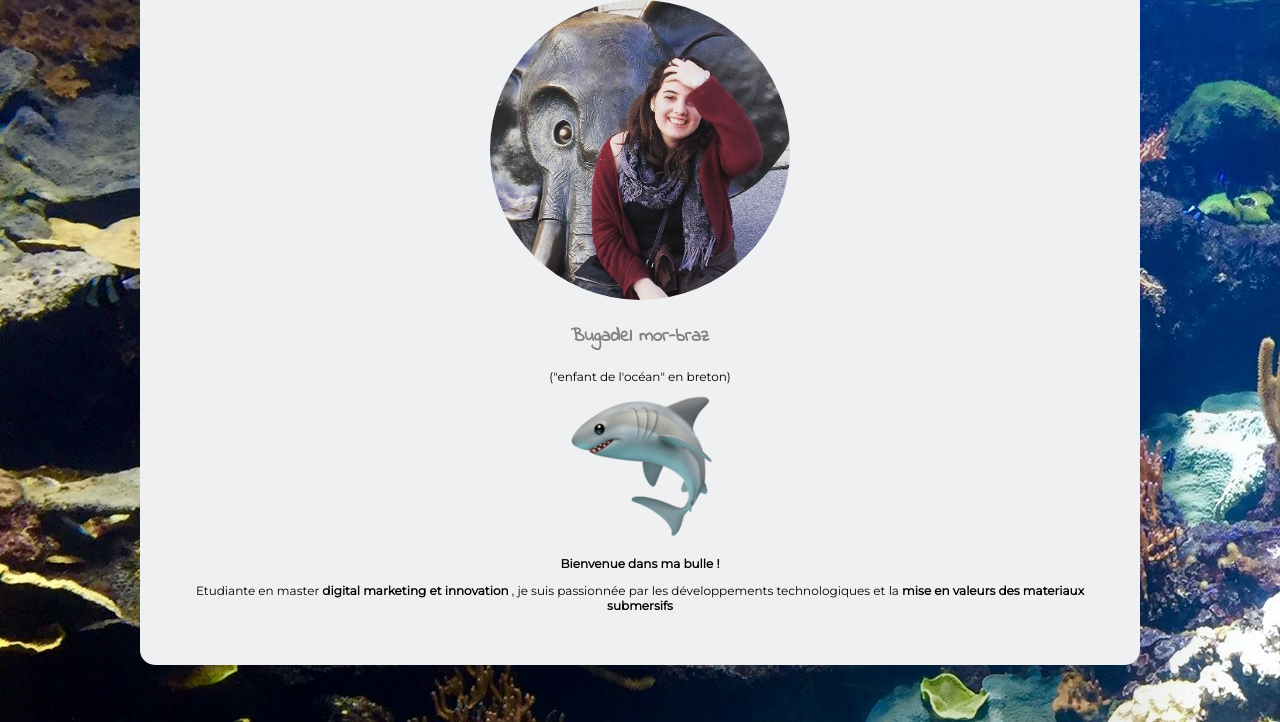
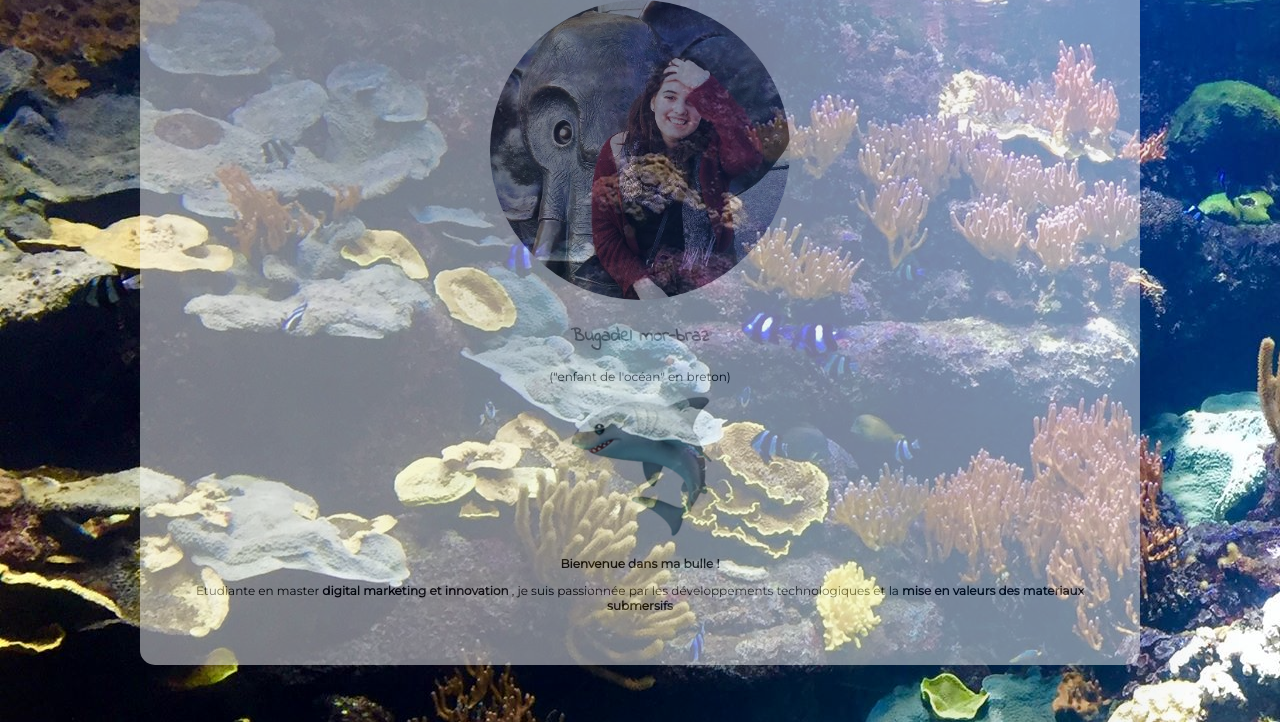
Before and after one commit to noemiequere/my-profile-noemie, a plain HTML site: page index.html in a window 1280 px wide. Shown: the part 221-943 px from the top of the page. Drawn offline with Linux system fonts and the light colour scheme.

Commit message:
Update style.css

```diff
--- a/style.css
+++ b/style.css
@@ -112,6 +112,7 @@ a {
 			border-radius: 15px;
 			margin: 60px 0px;
 			text-align: center;
+			opacity: 0.5
 		}
 
 	.Box-social{
```
